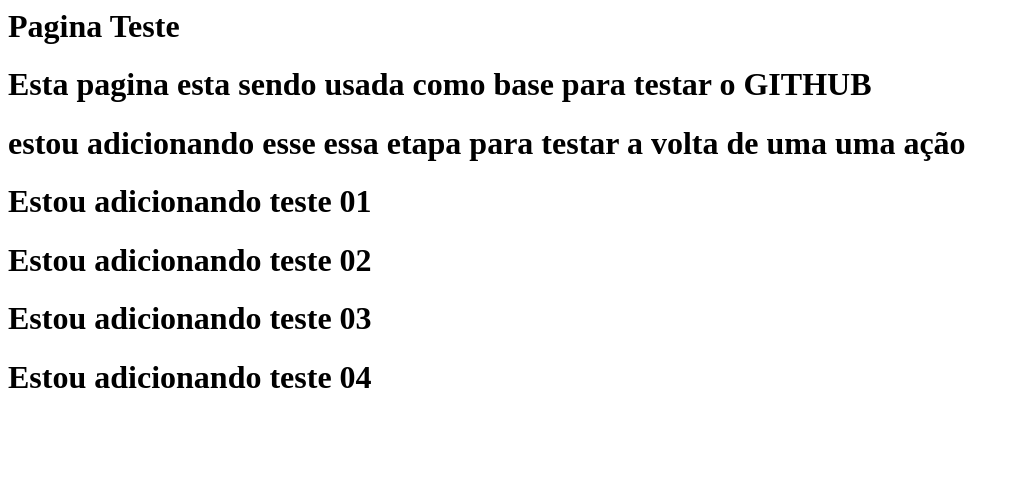
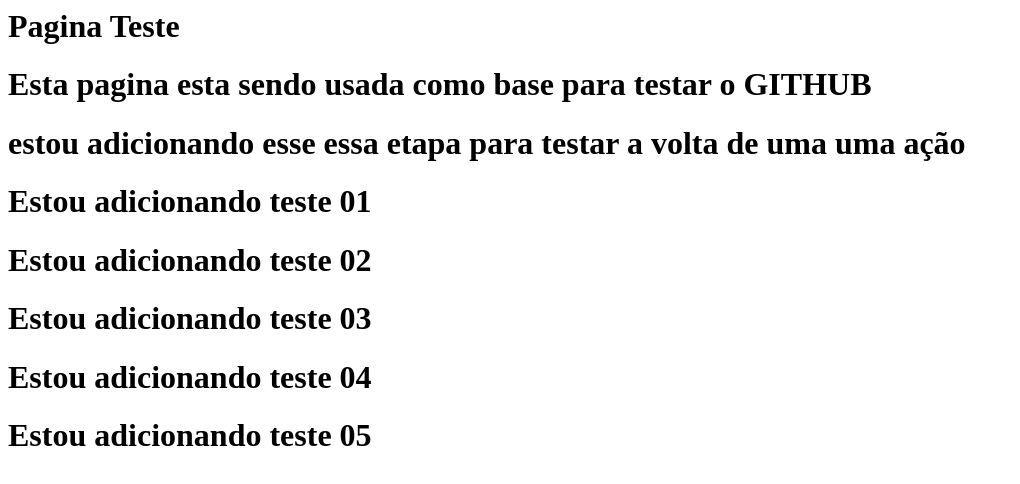
Before and after one commit to cesarrrs/cesarrs-cs-github, a plain HTML site: page index.html in a window 1280 px wide. Shown: the whole page, without its empty margins (0-1020 px from the left). Drawn offline with Linux system fonts and the light colour scheme.

Commit message:
alterado index.html  adicionando teste 05

```diff
--- a/index.html
+++ b/index.html
@@ -20,6 +20,8 @@
 
 <h1>Estou adicionando teste 04 </h1>
 
+<h1>Estou adicionando teste 05 </h1>
+
 
 
 
```
